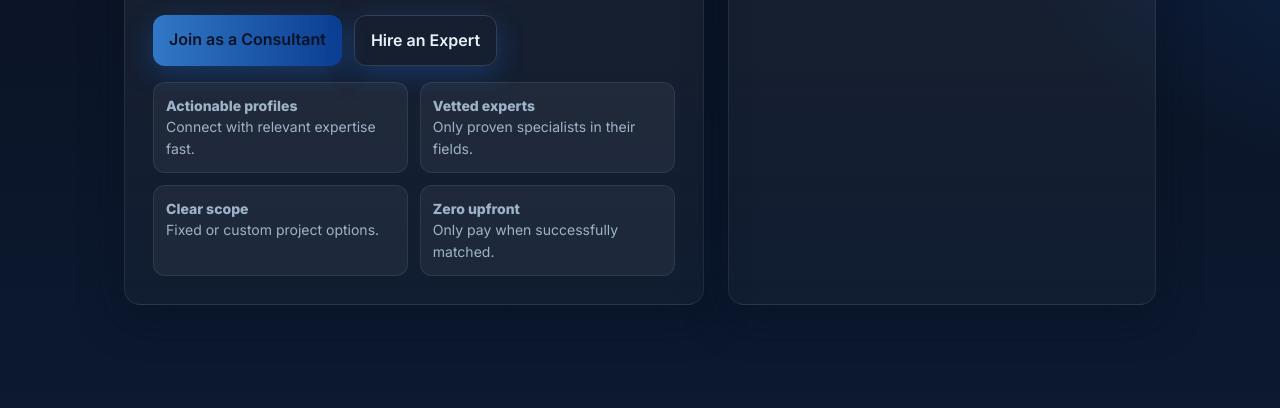
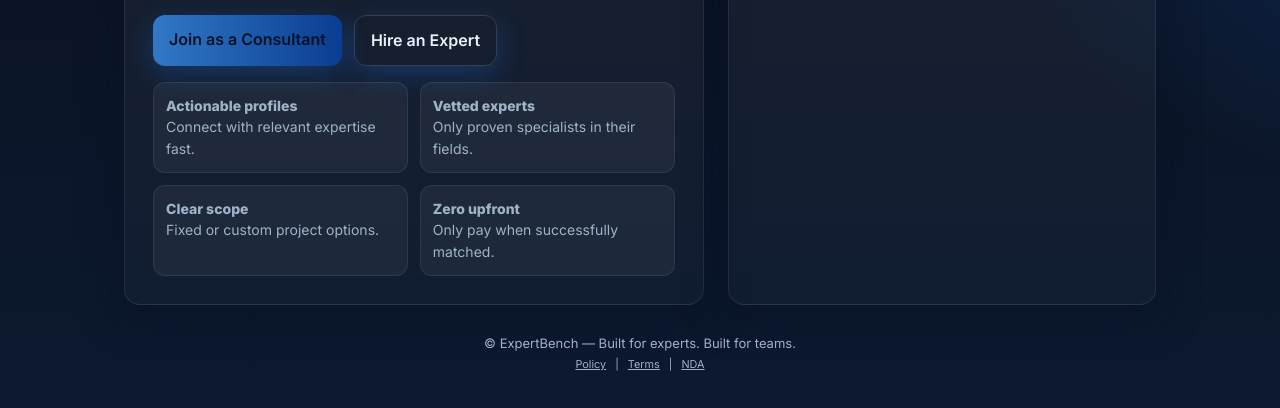
Before and after one commit to Expertbench/expertbench-site, a plain HTML site: page index.html in a window 1280 px wide. Shown: the part 260-668 px from the top of the page. Drawn offline with Linux system fonts and the light colour scheme.

Commit message:
index.html

```diff
--- a/index.html
+++ b/index.html
@@ -149,6 +149,7 @@
       color: var(--muted);
       font-size: 13px;
     }
+    footer a { color: var(--muted); text-decoration: underline; margin: 0 6px; }
     @media (prefers-reduced-motion: reduce) {
       .btn, .btn:hover, .btn:active { transition: none; transform: none; }
     }
@@ -194,5 +195,20 @@
       <aside class="card" aria-label="Example expert and contact">
         <div style="font-weight: 700; margin-bottom: 4px">Jane B</div>
         <div class="mini">Reservoir Engineer · Petrel/Eclipse · CCS site screening</div>
-        <div class="mini" style="margin-top: 10px"><strong>Expertise:</strong> 3-day CCS site screen with risks &amp; next steps.</div
-::contentReference[oaicite:0]{index=0}
+        <div class="mini" style="margin-top: 10px"><strong>Expertise:</strong> 3-day CCS site screen with risks &amp; next steps.</div>
+      </aside>
+    </section>
+
+    <!-- Footer with links to Policy, Terms, NDA -->
+    <footer>
+      © ExpertBench — Built for experts. Built for teams.
+      <br>
+      <small>
+        <a href="policy.html">Policy</a> |
+        <a href="terms.html">Terms</a> |
+        <a href="nda.html">NDA</a>
+      </small>
+    </footer>
+  </div>
+</body>
+</html>
```
